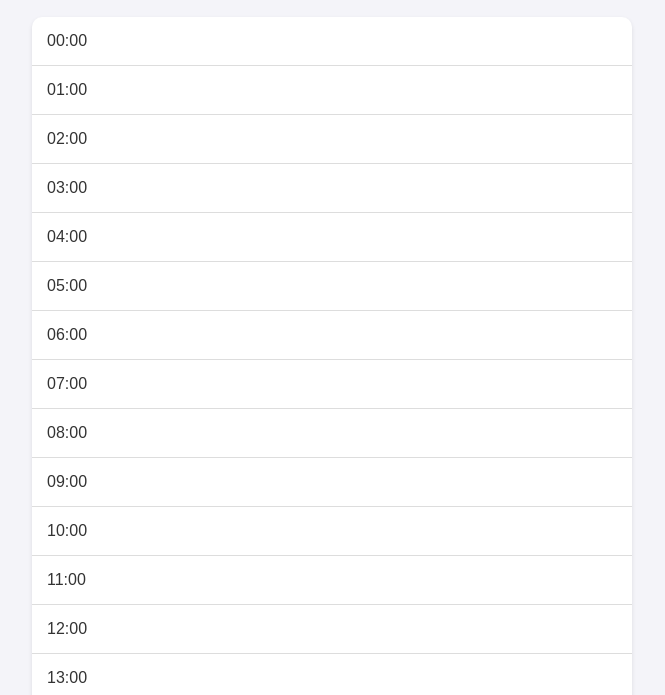
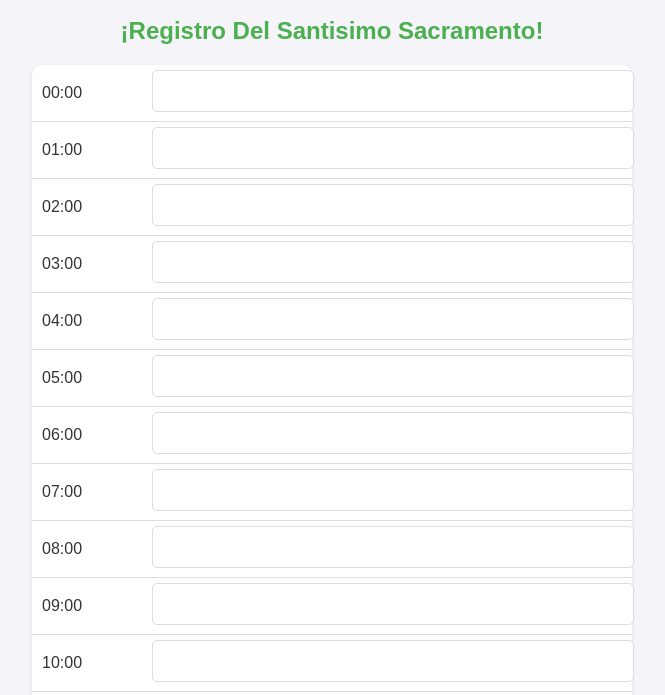
Before and after one commit to IgnacioGrilli/RSS, a plain HTML site: page index.html in a window 1280 px wide. Shown: the part 97-792 px from the top of the page, without its empty margins (308-973 px from the left). Drawn offline with Linux system fonts and the light colour scheme.

Commit message:
area de text  en las horas

```diff
--- a/index.html
+++ b/index.html
@@ -3,7 +3,7 @@
 <head>
     <meta charset="UTF-8">
     <meta name="viewport" content="width=device-width, initial-scale=1.0">
-    <title>RSS</title>
+    <title>Mi Agenda Diaria - Organiza tu Día</title>
     <link rel="stylesheet" href="styles.css">
 </head>
 <body>
@@ -14,6 +14,7 @@
             <button id="next-day">Día Siguiente →</button>
         </header>
         <main>
+            <h2 class="welcome-title">¡Registro Del Santisimo Sacramento!</h2>
             <ul id="hour-list"></ul>
         </main>
     </div>
--- a/script.js
+++ b/script.js
@@ -5,7 +5,9 @@ document.addEventListener('DOMContentLoaded', () => {
     const nextDayBtn = document.getElementById('next-day');
 
     let currentDate = new Date();
+    const today = new Date();
 
+    // Actualiza la fecha mostrada
     const updateDate = () => {
         currentDateElem.textContent = currentDate.toLocaleDateString('es-ES', {
             weekday: 'long',
@@ -13,23 +15,52 @@ document.addEventListener('DOMContentLoaded', () => {
             month: 'long',
             day: 'numeric'
         });
+        checkIfEditable();
     };
 
+    // Genera la lista de horas con áreas de texto
     const generateHourList = () => {
         hourListElem.innerHTML = '';
         for (let i = 0; i < 24; i++) {
             const hour = `${i.toString().padStart(2, '0')}:00`;
+
+            // Crear elementos
             const listItem = document.createElement('li');
-            listItem.textContent = hour;
+            const hourElem = document.createElement('span');
+            hourElem.className = 'hour';
+            hourElem.textContent = hour;
+
+            const textareaContainer = document.createElement('div');
+            textareaContainer.className = 'textarea-container';
+
+            const textarea = document.createElement('textarea');
+            textarea.dataset.hour = hour; // Asociar la hora con el textarea
+
+            // Agregar al DOM
+            textareaContainer.appendChild(textarea);
+            listItem.appendChild(hourElem);
+            listItem.appendChild(textareaContainer);
             hourListElem.appendChild(listItem);
         }
+        checkIfEditable();
     };
 
+    // Verifica si el día mostrado es el actual y habilita/deshabilita las entradas
+    const checkIfEditable = () => {
+        const isToday = currentDate.toDateString() === today.toDateString(); // Comparar día actual con el mostrado
+        const textareas = hourListElem.querySelectorAll('textarea');
+        textareas.forEach((textarea) => {
+            textarea.disabled = !isToday; // Deshabilitar si no es el día actual
+        });
+    };
+
+    // Cambia el día actual
     const changeDay = (offset) => {
         currentDate.setDate(currentDate.getDate() + offset);
         updateDate();
     };
 
+    // Listeners
     prevDayBtn.addEventListener('click', () => changeDay(-1));
     nextDayBtn.addEventListener('click', () => changeDay(1));
 
--- a/styles.css
+++ b/styles.css
@@ -58,3 +58,52 @@ main ul li {
 main ul li:last-child {
     border-bottom: none;
 }
+
+/* Estilos de la lista de horas */
+#hour-list {
+    list-style-type: none;
+    padding: 0;
+    margin: 0;
+}
+
+#hour-list li {
+    display: flex;
+    align-items: center;
+    justify-content: space-between;
+    padding: 5px 10px;
+    border-bottom: 1px solid #ddd;
+    font-size: 16px;
+}
+
+.hour {
+    flex: 0 0 100px; /* Ancho fijo para las horas */
+    text-align: left;
+}
+
+.textarea-container {
+    flex: 1; /* Ocupa el espacio restante */
+    padding-left: 10px;
+}
+
+.textarea-container textarea {
+    width: 100%;
+    height: 30px;
+    resize: none;
+    border: 1px solid #ddd;
+    border-radius: 5px;
+    padding: 5px;
+    font-size: 14px;
+}
+textarea:disabled {
+    background-color: #f0f0f0;
+    color: #888;
+    cursor: not-allowed;
+}
+
+.welcome-title {
+    text-align: center;
+    font-size: 1.5rem;
+    color: #4CAF50; /* Un color amigable, como verde */
+    margin: 20px 0;
+    font-family: 'Arial', sans-serif;
+}
```
Also changed, not shown: 1 other file.
